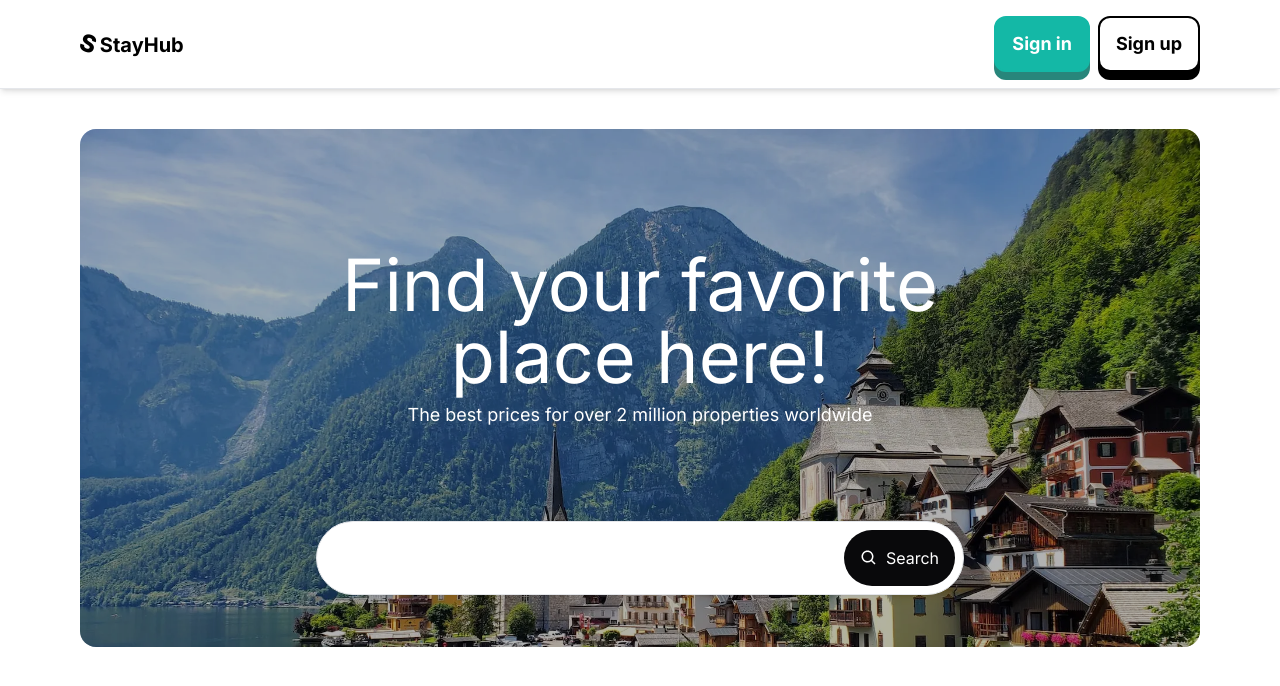
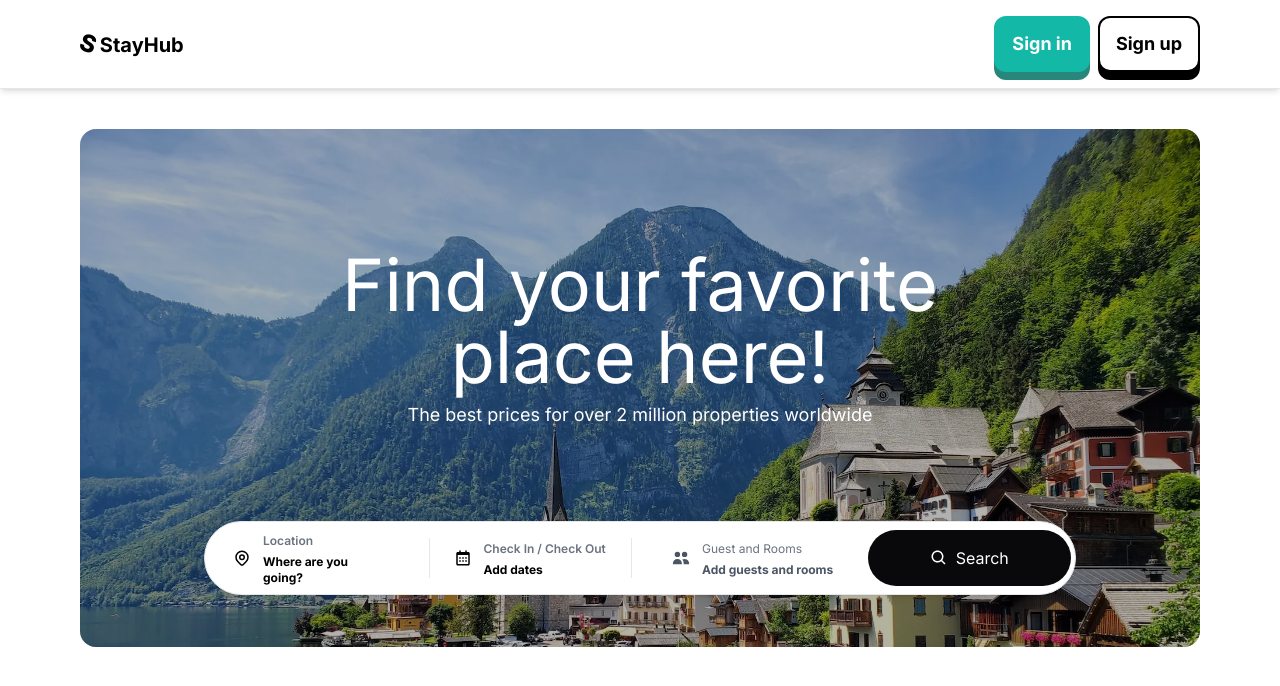
Before and after one commit to momo-dev1/StayHub, a Next.js app: page / in a window 1280 px wide. Shown: the top 686 px of the page. Built offline with nearby package versions, Linux system fonts and the light colour scheme; no server answers.

Commit message:
reafactoring

```diff
--- a/src/components/Hero.tsx
+++ b/src/components/Hero.tsx
@@ -22,7 +22,7 @@ const Hero = () => {
           </div>
 
           {/* search */}
-          <div className="mx-auto md:w-3/4 p-3 mt-20 w-full">
+          <div className="mx-auto p-3 mt-20 ">
             <Search />
           </div>
         </div>
--- a/src/components/modals/RentModal.tsx
+++ b/src/components/modals/RentModal.tsx
@@ -1,6 +1,8 @@
 "use client";
 import { useRentModal } from "@/hooks/useRentModal";
 import { useMemo, useState } from "react";
+import dynamic from "next/dynamic";
+
 import Modal from "@/components/modals/Modal";
 import { FieldValues, useForm } from "react-hook-form";
 
@@ -9,7 +11,6 @@ import CategoryInput from "@/components/shared/inputs/CategoryInput";
 import CountrySelect from "@/components/shared/inputs/CountrySelect";
 import Counter from "@/components/shared/inputs/Counter";
 import ImageUpload from "@/components/shared/inputs/ImageUpload";
-import Map from "@/components/shared/Map";
 
 import Heading from "@/components/shared/Heading";
 
@@ -48,6 +49,15 @@ const RentModal = () => {
   });
 
   const category = watch("category");
+  const location = watch("location");
+
+  const Map = useMemo(
+    () =>
+      dynamic(() => import("@/components/shared/Map"), {
+        ssr: false,
+      }),
+    [location]
+  );
 
   const setCustomValue = (id: string, value: any) => {
     setValue(id, value, {
--- a/src/components/shared/Search.tsx
+++ b/src/components/shared/Search.tsx
@@ -1,46 +1,76 @@
-import { BiSearch } from "react-icons/bi";
-
+import { BiSearch, BiCalendar } from "react-icons/bi";
+import { HiUsers, HiOutlineLocationMarker } from "react-icons/hi";
 const Search = () => {
   return (
     <div
       onClick={() => {}}
       className="
-      bg-white
+        bg-white
           border-[1px]
-          w-full
-          md:w-auto
+          lg:max-w-fit
+          mx-auto
           py-2
-          rounded-full
+          rounded-md
+          lg:rounded-full
           shadow-sm
           hover:shadow-md
           transition
           cursor-pointer
+          px-1
         "
     >
-      <div className=" flex flex-row items-center justify-between">
+      <div className=" grid  grid-cols-1 lg:grid-cols-4 items-center  gap-4">
         <div className=" px-6 text-sm font-semibold">
-          {/* {locationLabel} */}
+          <div className="flex items-center justify-center gap-3">
+            <HiOutlineLocationMarker size={18} />
+            <div className="flex-1 text-start ">
+              <span className="text-xs  text-gray-500 ">Location</span>
+              <h6 className="font-bold text-xs  mt-1">Where are you going?</h6>
+
+              {/* {locationLabel} */}
+            </div>
+          </div>
         </div>
+
         <div
           className="
-              hidden
-              sm:block
               text-sm
               font-semibold
               px-6
               border-x-[1px]
-              flex-1
               text-center
             "
         >
-          {/* {durationLabel} */}
+          <div className="flex items-center justify-center gap-3">
+            <BiCalendar size={18} />
+            <div className="flex-1 text-start">
+              <span className="text-xs text-gray-500 ">
+                Check In / Check Out
+              </span>
+              <h6 className="font-bold text-xs mt-1">Add dates</h6>
+
+              {/* {durationLabel} */}
+            </div>
+          </div>
         </div>
+
         <div className=" flex flex-row items-center gap-3 pl-6 pr-2 text-sm text-gray-600">
-          <div className="sm:block hidden">{/* {guestLabel} */}</div>
-          <div className="flex justify-center items-center gap-2 bg-zinc-950 p-2 md:p-4 text-white rounded-full">
-            <BiSearch size={18} />
-            <span className="text-xs md:text-base">Search</span>
+          <div>
+            <div className="flex items-center justify-center gap-3">
+              <HiUsers size={18} />
+              <div className="flex-1 text-start">
+                <span className="text-xs text-gray-500 ">Guest and Rooms</span>
+                <h6 className="font-bold text-xs mt-1">Add guests and rooms</h6>
+
+                {/* {guestLabel} */}
+              </div>
+            </div>
           </div>
+        </div>
+
+        <div className="flex justify-center items-center gap-2 bg-zinc-950 p-2 md:p-4 text-white rounded-md lg:rounded-full">
+          <BiSearch size={18} />
+          <span className="text-xs md:text-base">Search</span>
         </div>
       </div>
     </div>
--- a/src/components/shared/inputs/CountrySelect.tsx
+++ b/src/components/shared/inputs/CountrySelect.tsx
@@ -1,26 +1,23 @@
-'use client';
+"use client";
 
-import Select from 'react-select'
+import Select from "react-select";
 
-import useCountries from '@/hooks/useCountries';
+import useCountries from "@/hooks/useCountries";
 
 export type CountrySelectValue = {
   flag: string;
   label: string;
-  latlng: number[],
+  latlng: number[];
   region: string;
-  value: string
-}
+  value: string;
+};
 
 interface CountrySelectProps {
   value?: CountrySelectValue;
   onChange: (value: CountrySelectValue) => void;
 }
 
-const CountrySelect: React.FC<CountrySelectProps> = ({
-  value,
-  onChange
-}) => {
+const CountrySelect: React.FC<CountrySelectProps> = ({ value, onChange }) => {
   const { getAll } = useCountries();
 
   return (
@@ -32,34 +29,34 @@ const CountrySelect: React.FC<CountrySelectProps> = ({
         value={value}
         onChange={(value) => onChange(value as CountrySelectValue)}
         formatOptionLabel={(option: any) => (
-          <div className="
-          flex flex-row items-center gap-3">
+          <div
+            className="
+          flex flex-row items-center gap-3"
+          >
             <div>{option.flag}</div>
             <div>
               {option.label},
-              <span className="text-neutral-500 ml-1">
-                {option.region}
-              </span>
+              <span className="text-neutral-500 ml-1">{option.region}</span>
             </div>
           </div>
         )}
         classNames={{
-          control: () => 'p-3 border-2',
-          input: () => 'text-lg',
-          option: () => 'text-lg'
+          control: () => "p-3 border-2",
+          input: () => "text-lg",
+          option: () => "text-lg",
         }}
         theme={(theme) => ({
           ...theme,
           borderRadius: 6,
           colors: {
             ...theme.colors,
-            primary: 'black',
-            primary25: '#ffe4e6'
-          }
+            primary: "black",
+            primary25: "#ffe4e6",
+          },
         })}
       />
     </div>
-   );
-}
+  );
+};
 
 export default CountrySelect;
```
